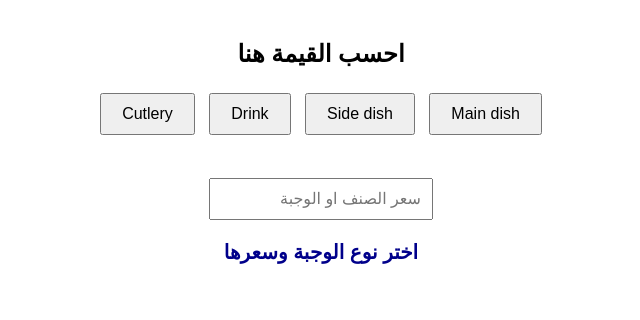
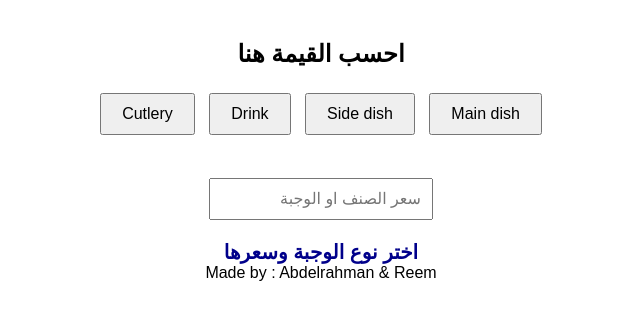
Before and after one commit to soubabood15/pro, a plain HTML site: page index.html in a window 1280 px wide. Shown: the whole page, without its empty margins (319-959 px from the left). Drawn offline with Linux system fonts and the light colour scheme.

Commit message:
index.html

```diff
--- a/index.html
+++ b/index.html
@@ -44,7 +44,9 @@
   <input type="number" id="number" placeholder="سعر الصنف او الوجبة" oninput="calculate()">
 
   <div id="result"> اختر نوع الوجبة وسعرها</div>
-
+  <div class="footer">
+    Made by : Abdelrahman & Reem
+  </div>
   <script>
     let factor = null;
     let label = "";
```
